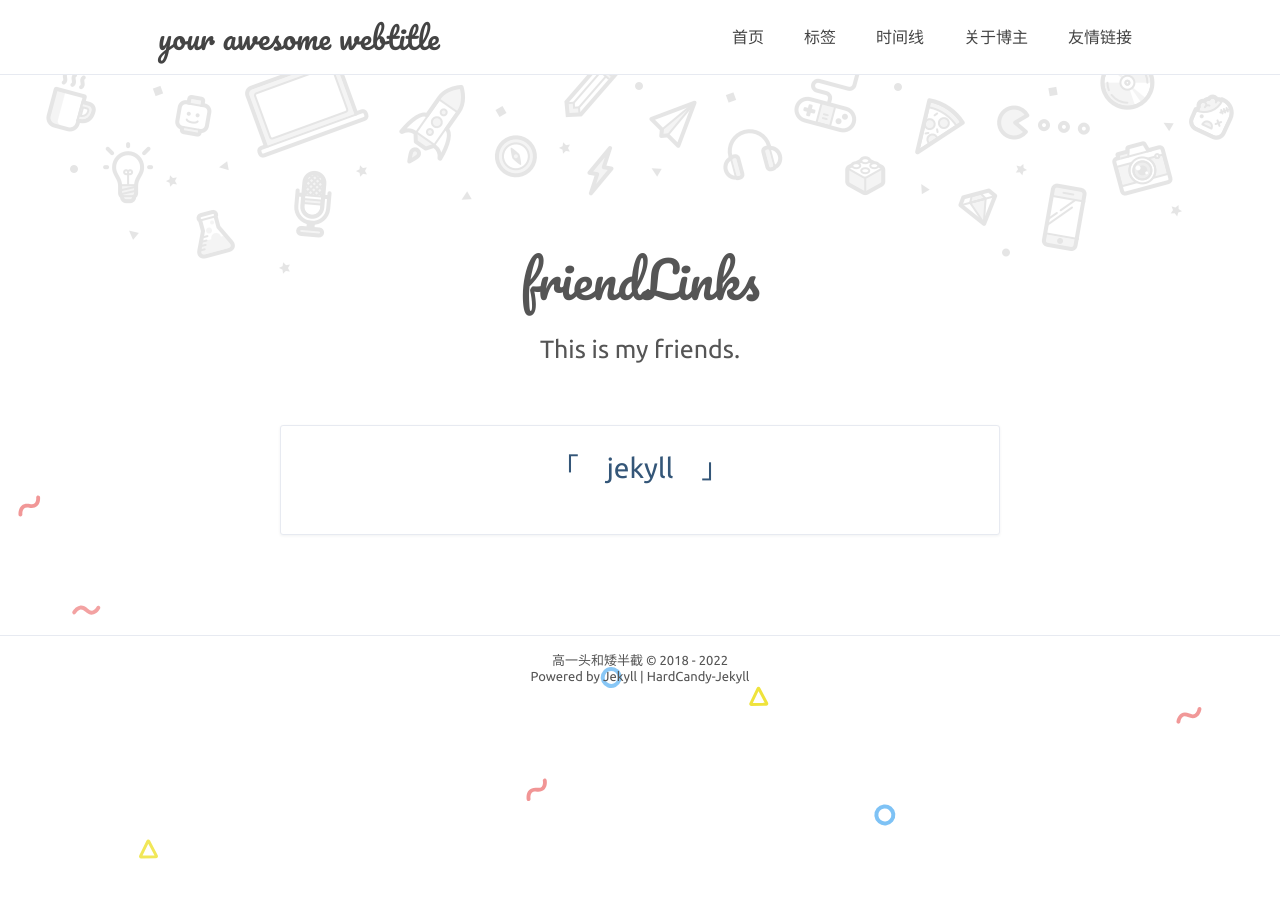
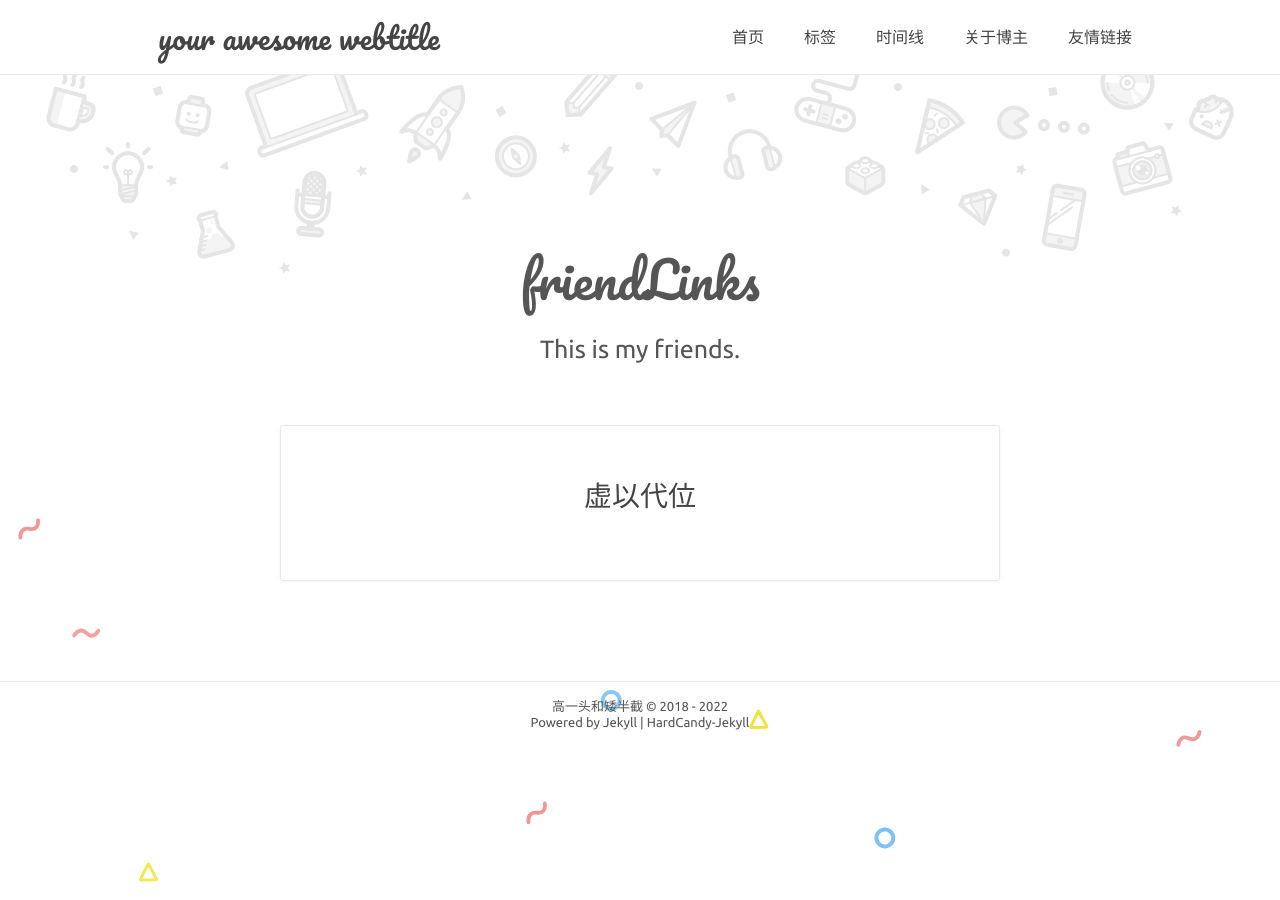
Before and after one commit to half-lang/half-lang.github.io, a Jekyll site: the page built from friendLink.html, in a window 1280 px wide. Built offline with Jekyll 4.4.1, drawn with Linux system fonts in a browser that asks for light colours; comment, search, counter and statistics services are not loaded.

Commit message:
修改作者
修改图像

```diff
--- a/_config.yml
+++ b/_config.yml
@@ -30,7 +30,7 @@ webtitle1: 'your awesome webtitle'
 bio1: '男的,有女票了'
 about1: true
 aboutyou1: '矮半截的好基友'
-portraits1: '/assets/profile.jpeg' # your portraits image file path
+portraits1: '/assets/profile1.jpeg' # your portraits image file path
 
 # SNS
 SNS1: true
--- a/friendLink.html
+++ b/friendLink.html
@@ -14,7 +14,7 @@ description:
         <li  class="fadeInUp animated">
           {% for friend in site.friends %}
             <span class="tag-name" >
-                <a href="{{ friend[1] }}">「&emsp;{{ friend[0] }}&emsp;」</a>
+                <p>虚以代位</p>
             </span>
                 </br>
           {% endfor %}
```
Also changed, not shown: about.html (+0 -7 lines), assets/profile1.jpg (added).
